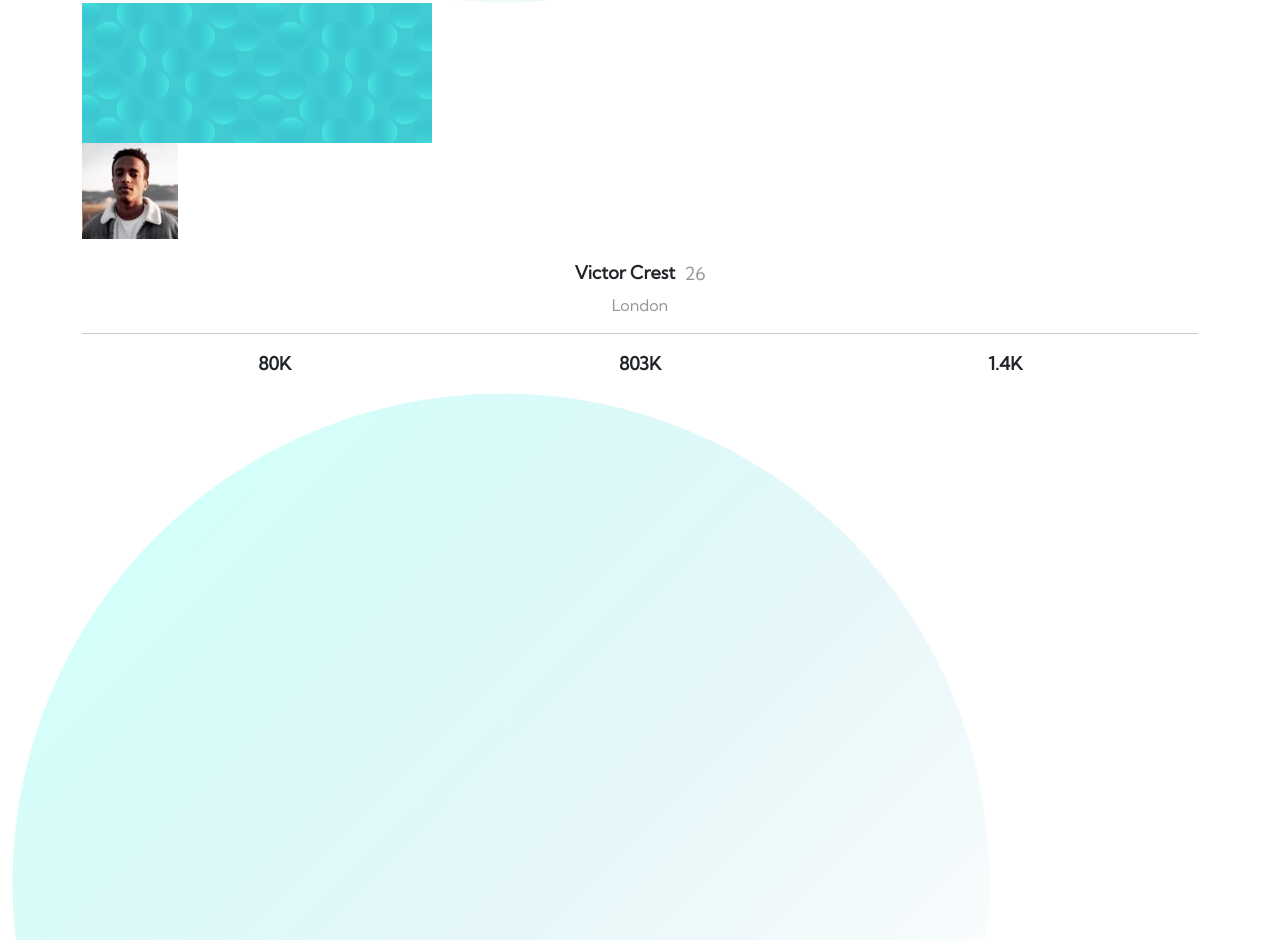
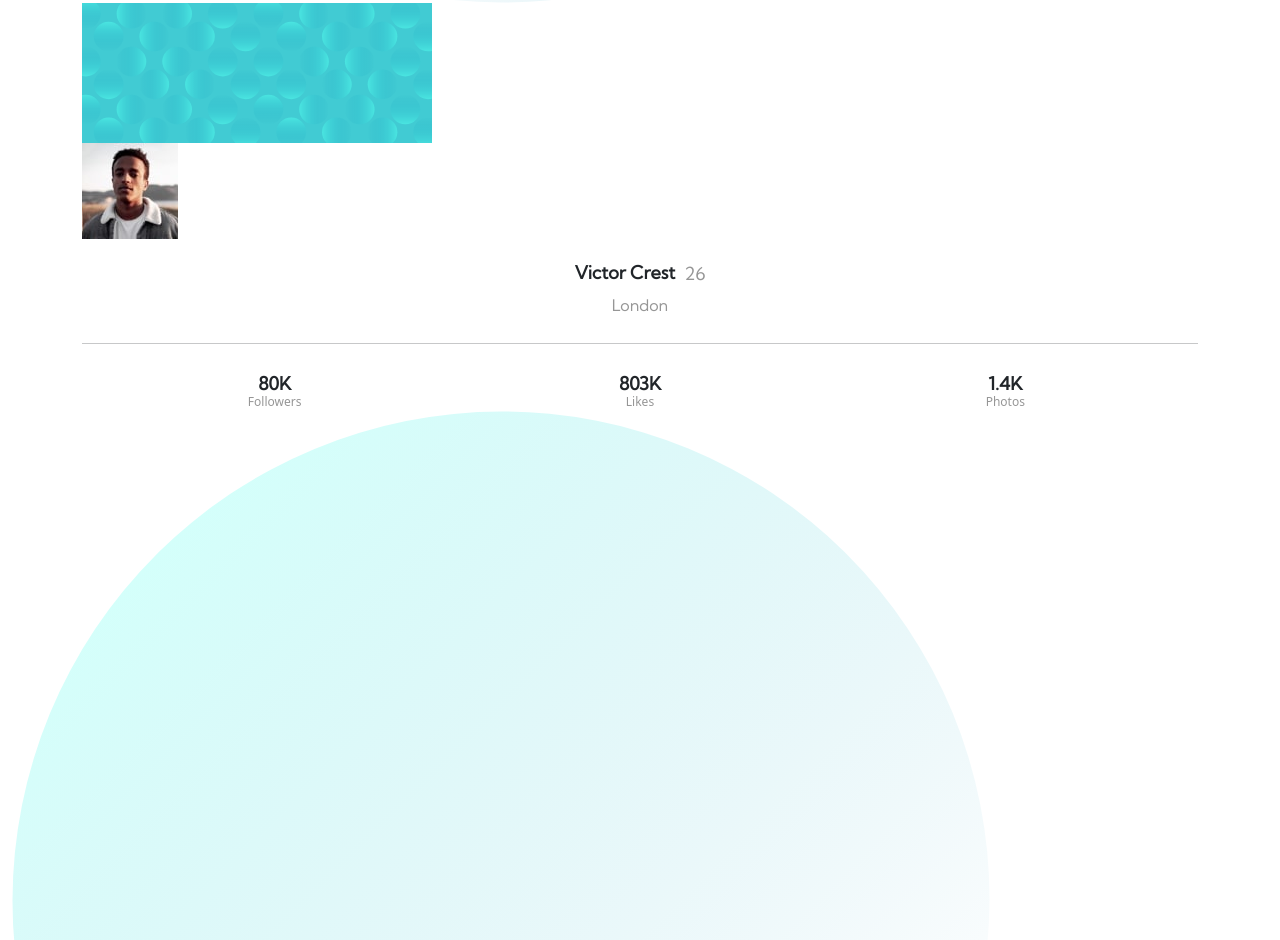
Before and after one commit to T-Induwara/Profile-Card-Challenge-by-Frontend-Mentor, a plain HTML site: page index.html in a window 1280 px wide. Shown: the part 975-1915 px from the top of the page. Drawn offline with Linux system fonts and the light colour scheme.

Commit message:
Done coding desktop view completely

```diff
--- a/css/style.css
+++ b/css/style.css
@@ -16,12 +16,14 @@ body{
     }
     #bottom_pattern{
         width:50%;
+        margin-top:-140px;
         margin-left:750px;
     }
     #card{
+        position: relative;
         padding-left:0;
         padding-right:0;
-        padding-bottom:20px;
+        padding-bottom:30px;
         margin-top:-230px;
         width:350px;
 
@@ -76,13 +78,15 @@ body{
     font-weight:400;
     text-align:center;
     margin-top:-10px;
+    padding-bottom:10px;
 }
 .bottom-details{
+    padding-top:10px;
     padding-left:10px;
     padding-right:10px;
     display:flex;
 }
-.bottom-details p{
+.bottom-details, .bottom-details-names p{
     font-family: 'Kumbh Sans', sans-serif;
 }
 .bottom-f-number, .bottom-l-number, .bottom-p-number {
@@ -91,3 +95,25 @@ body{
     font-weight: 700;
     text-align:center;
 }
+.bottom-details-names{
+    padding-left:10px;
+    padding-right:10px;
+    display:flex;
+    margin-top:-20px;
+}
+.bottom-f-name, .bottom-l-name, .bottom-p-name {
+    flex:33.3%;
+    font-size:12px;
+    font-weight:400;
+    color:hsl(0, 0%, 59%);
+    text-align:center;
+}
+#top_pattern{
+    z-index:1;
+}
+#card{
+    z-index:3;
+}
+#bottom_pattern{
+    z-index:1;
+}
--- a/index.html
+++ b/index.html
@@ -1,4 +1,4 @@
-<!DOCTYPE html>
+<!doctype html>
 <html>
     <head>
         <title>Frontend Mentor Profile Card</title>
@@ -6,7 +6,7 @@
         <link rel="stylesheet" href="css/bootstrap.min.css">
         <link rel="preconnect" href="https://fonts.gstatic.com">
         <link href="https://fonts.googleapis.com/css2?family=Kumbh+Sans&display=swap" rel="stylesheet">
-
+        <meta name="viewport" content="width=device-width, initial-scale=1, shrink-to-fit=no">
     </head>
     <body>
         <div class="container-fluid" id="first-con">
@@ -37,6 +37,17 @@
                         1.4K
                     </p>
                 </div>
+                <div class="bottom-details-names">
+                    <div class="bottom-f-name">
+                        Followers
+                    </div>
+                    <div class="bottom-l-name">
+                        Likes
+                    </div>
+                    <div class="bottom-p-name">
+                        Photos
+                    </div>
+                </div>
 
             </div>
             <img src="images/bg-pattern-bottom.svg" alt="bottom_pattern" id="bottom_pattern">
```
